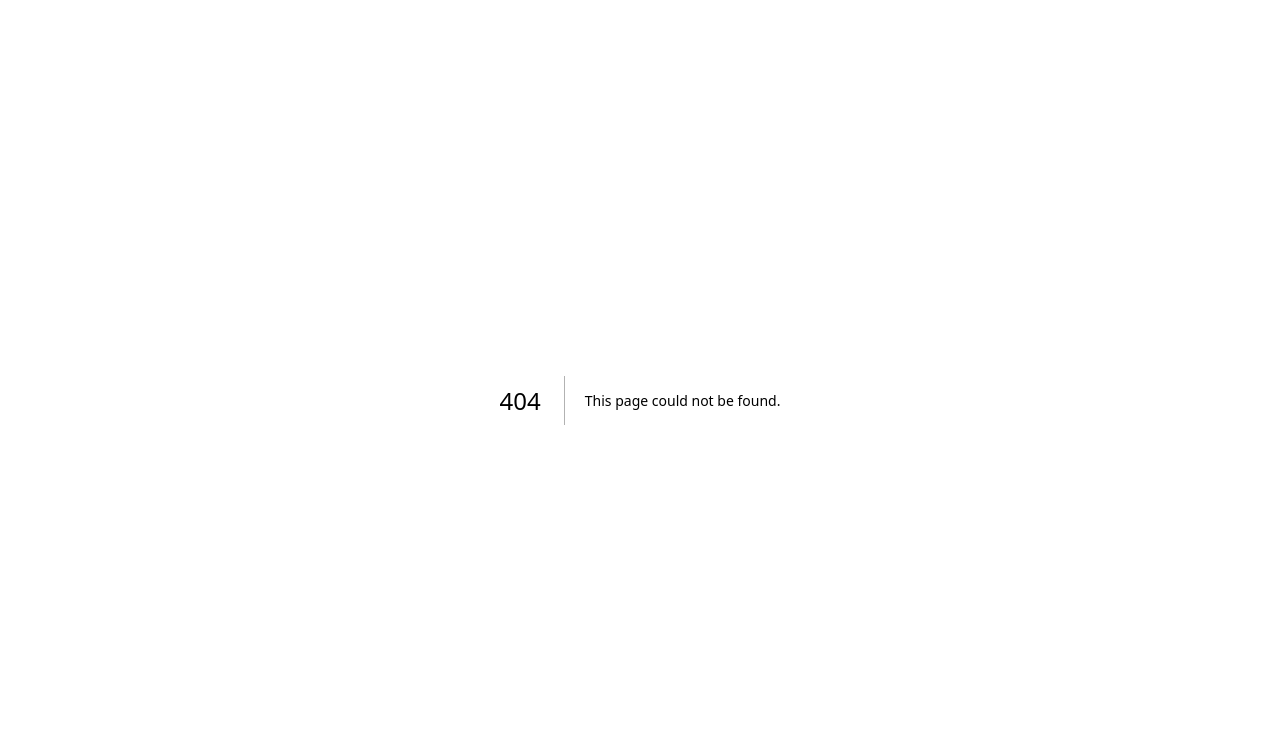
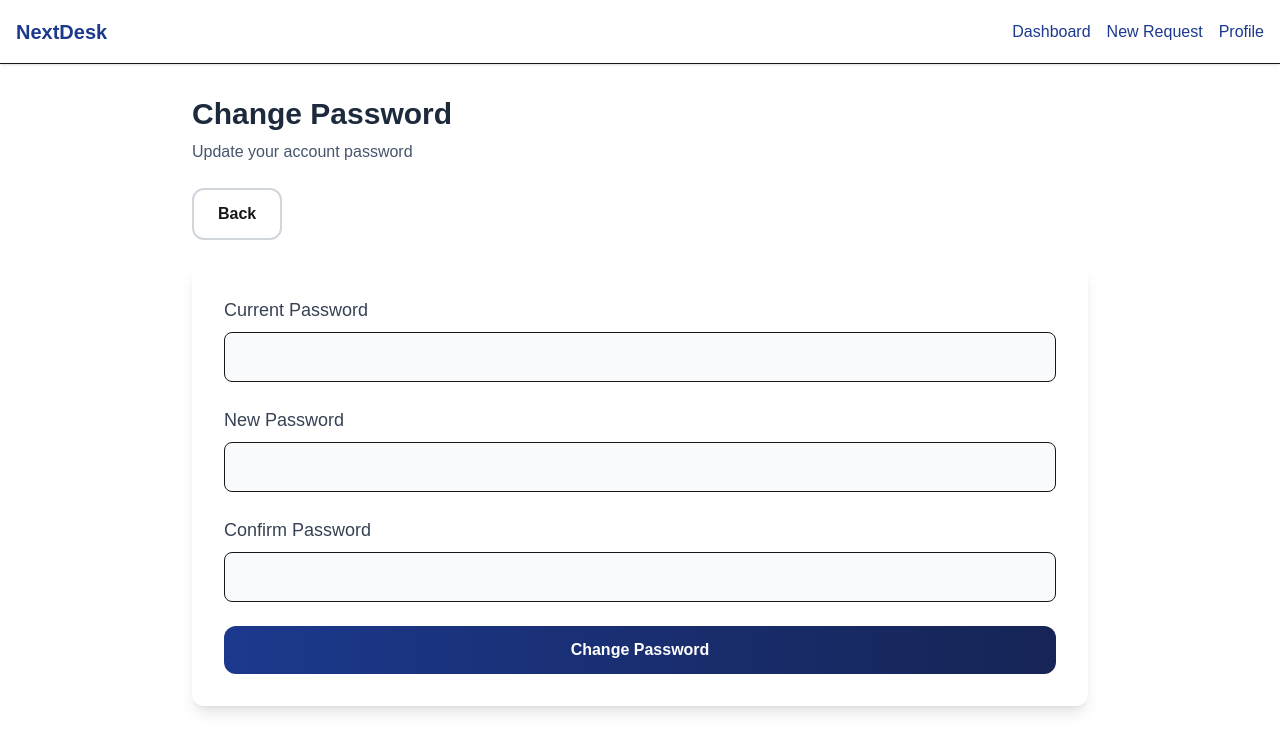
Before and after one commit to portgasalif/nextdesk, a Next.js app: page /profileEmployee/change-password in a window 1280 px wide. Before the commit this address had no page. Shown: the top 752 px of the page. Built offline with nearby package versions, Linux system fonts and the light colour scheme.

Commit message:
add change password page UI and form structure

```diff
--- /dev/null
+++ b/src/app/(employee)/profileEmployee/change-password/page.tsx
@@ -0,0 +1,88 @@
+"use client";
+import { useState } from "react";
+import { useRouter } from "next/navigation";
+
+export default function ChangePassword() {
+  const [currentPassword, setCurrentPassword] = useState("");
+  const [newPassword, setNewPassword] = useState("");
+  const [confirmNewPassword, setConfirmNewPassword] = useState("");
+  const router = useRouter();
+
+  const handleSubmit = async (e: React.FormEvent) => {
+    e.preventDefault();
+    if (newPassword !== confirmNewPassword) {
+      alert("New passwords do not match.");
+      return;
+    }
+
+    try {
+    } catch (error) {
+      console.log("An error occurred. Please try again.", error);
+    }
+  };
+
+  return (
+    <div className="min-h-screen px-4 py-8 ">
+      <div className="max-w-4xl mx-auto space-y-6">
+        <div className="mb-6">
+          <h1 className="text-3xl font-bold mb-2 text-slate-800">
+            Change Password
+          </h1>
+          <p className="text-slate-600">Update your account password</p>
+        </div>
+        <button
+          type="button"
+          className="font-semibold py-3 px-6 bg-white border-2 border-gray-300 rounded-xl hover:bg-gray-100"
+          onClick={() => router.push("/profileEmployee")}
+        >
+          Back
+        </button>
+        <div className="bg-white rounded-xl shadow-lg p-8 border-gray-100">
+          <form onSubmit={handleSubmit} className="space-y-6">
+            <div>
+              <label className="text-gray-700 font-medium mb-2 text-lg block">
+                Current Password
+              </label>
+              <input
+                type="password"
+                className="bg-gray-50 border rounded-lg p-3 w-full focus:ring-2 focus:ring-blue-500 focus:outline-none focus:border-blue-500"
+                value={currentPassword}
+                onChange={(e) => setCurrentPassword(e.target.value)}
+                required
+              />
+            </div>
+            <div>
+              <label className="text-gray-700 font-medium mb-2 text-lg block">
+                New Password
+              </label>
+              <input
+                type="password"
+                className="bg-gray-50 border rounded-lg p-3 w-full focus:ring-2 focus:ring-blue-500  focus:outline-none focus:border-blue-500"
+                value={newPassword}
+                onChange={(e) => setNewPassword(e.target.value)}
+                required
+              />
+            </div>
+            <div>
+              <label className="text-gray-700 font-medium text-lg mb-2 block">
+                Confirm Password
+              </label>
+              <input
+                type="password"
+                className="bg-gray-50 border rounded-lg p-3 w-full focus:ring-2 focus:ring-blue-500 focus:outline-none focus:border-blue-500"
+                value={confirmNewPassword}
+                onChange={(e) => setConfirmNewPassword(e.target.value)}
+                required
+              />
+            </div>
+            <div className="space-y-4">
+              <button className="w-full py-3 bg-gradient-to-r from-blue-900 to-blue-950 rounded-xl font-semibold hover:from-blue-950 hover:to-blue-900 text-white  ">
+                Change Password
+              </button>
+            </div>
+          </form>
+        </div>
+      </div>
+    </div>
+  );
+}
--- a/src/app/(employee)/profileEmployee/page.tsx
+++ b/src/app/(employee)/profileEmployee/page.tsx
@@ -37,9 +37,7 @@ export default function ProfileEmployeePage() {
     <div className="px-4 py-8 min-h-screen ">
       <div className="max-w-4xl mx-auto space-y-6">
         <div className="mb-6">
-          <h1 className="text-3xl font-bold mb-2 bg-gradient-to-r from-slate-700 to-slate-900 bg-clip-text text-transparent">
-            My Profile
-          </h1>
+          <h1 className="text-3xl font-bold mb-2 text-slate-800">My Profile</h1>
           <p className="text-slate-600">Manage your account information</p>
         </div>
         <div className="bg-white rounded-xl shadow-lg p-8 border-gray-100">
```
